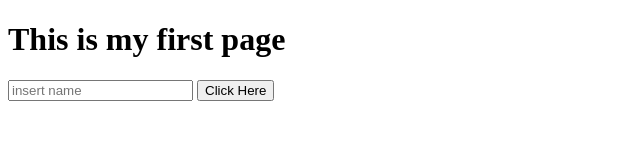
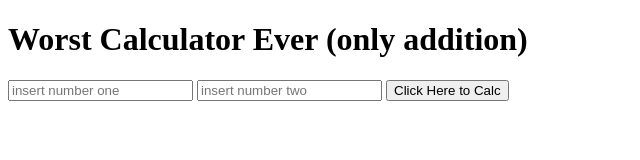
Before and after one commit to tiago-dantas/estudos, a plain HTML site: page firstpage.html in a window 1280 px wide. Shown: the whole page, without its empty margins (0-640 px from the left). Drawn offline with Linux system fonts and the light colour scheme.

Commit message:
worst calculator

```diff
--- a/firstpage.html
+++ b/firstpage.html
@@ -6,13 +6,16 @@
   <title>my new page</title>
 </head>
 <body>
-    <h1>This is my first page</h1>
-    <input type="text" placeholder="insert name" id="name">
-    <button onclick="firstfunction()"> Click Here</button>
+    <h1>Worst Calculator Ever (only addition)</h1>
+    <input type="text" placeholder="insert number one" id="number1">
+    <input type="text" placeholder="insert number two" id="number2">
+    <button onclick="firstfunction()"> Click Here to Calc</button>
     <script>
         let firstfunction = function(){
-            let showname = document.querySelector('#name').value;
-            alert(showname);
+            let shown1 = parseInt(document.querySelector('#number1').value);
+            let shown2 = parseInt(document.querySelector('#number2').value);
+            let showr = shown1 + shown2
+            alert(`${showr}`);
         }
     </script>
 </body>
```
